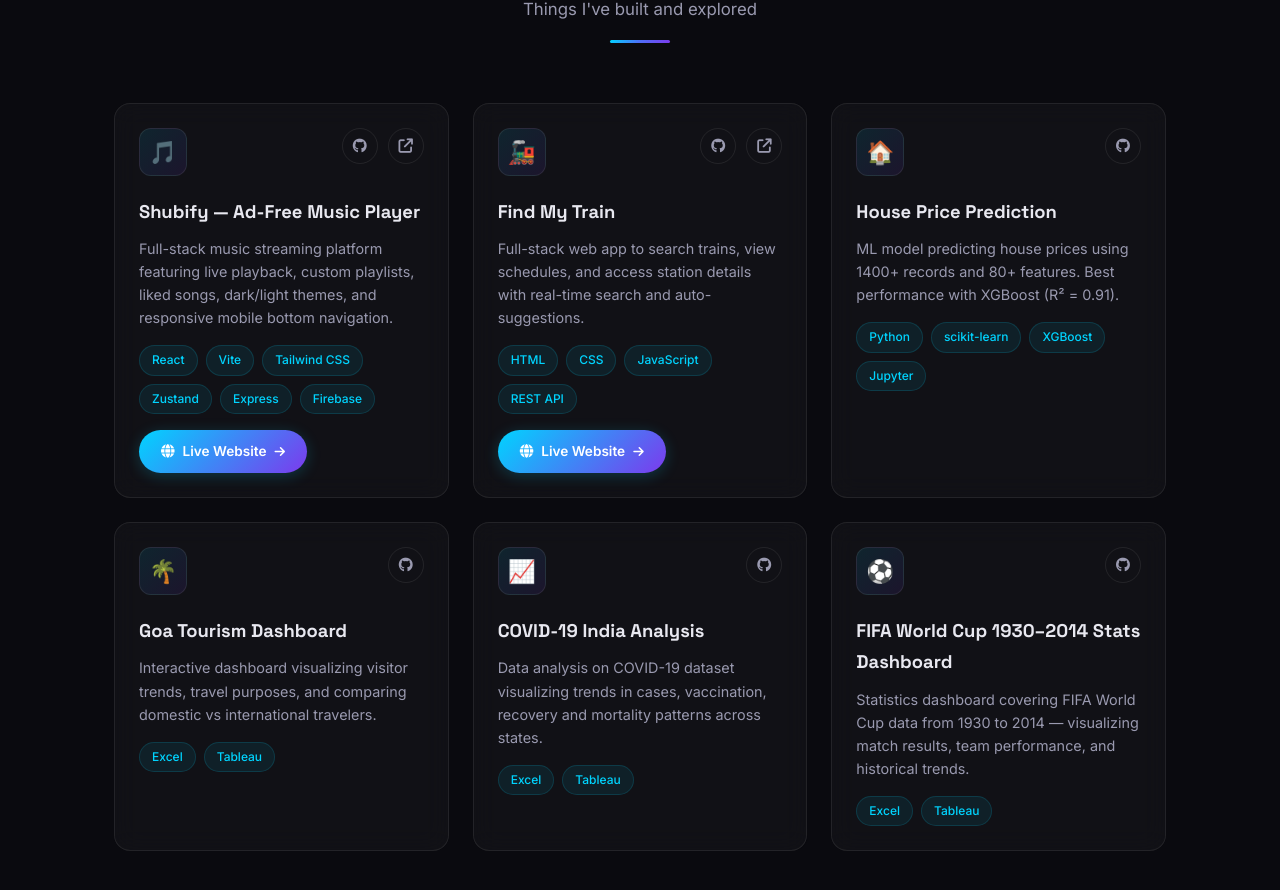
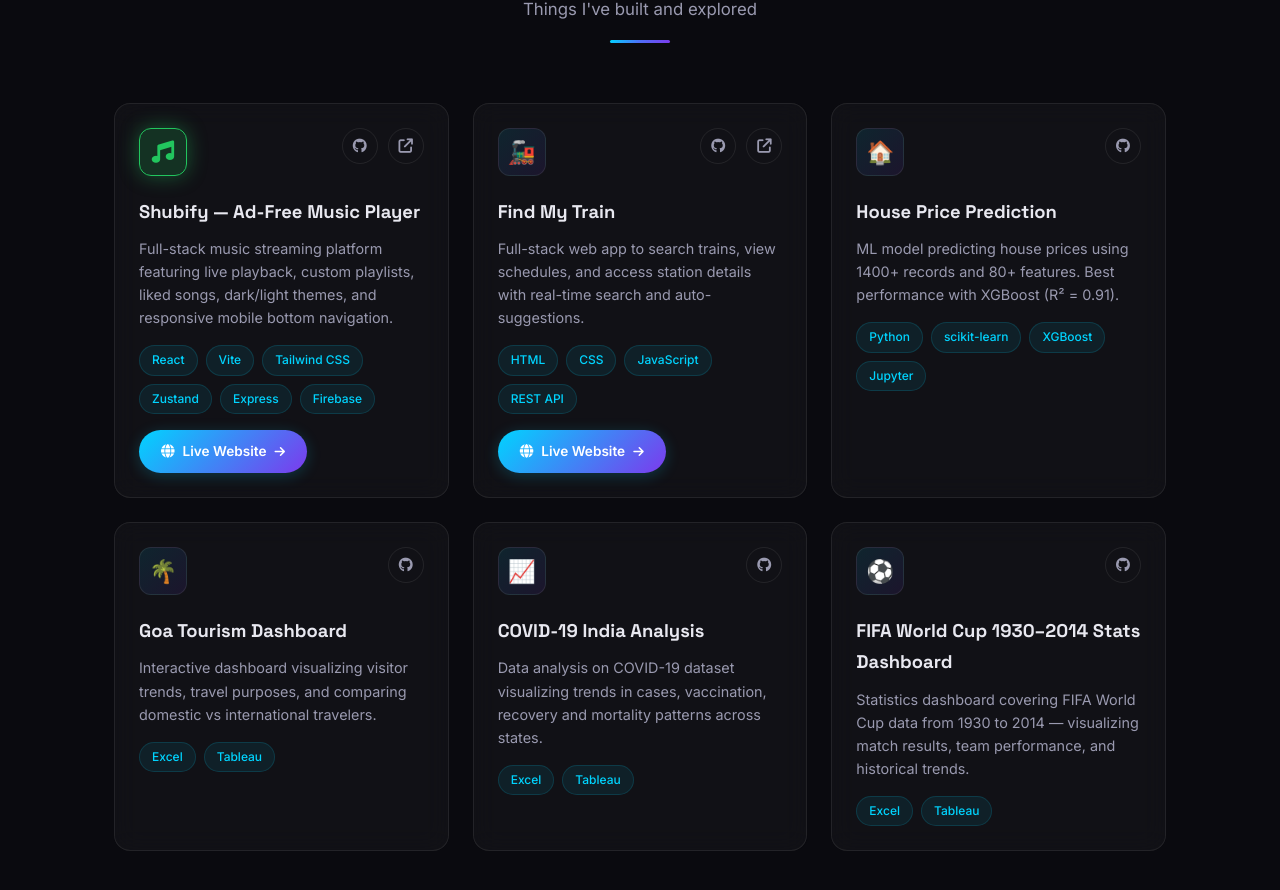
Before and after one commit to ShubhamGaonkar02/Portfolio, a React (Vite) app: page / in a window 1280 px wide. Shown: the part 3374-4264 px from the top of the page. Built offline with nearby package versions, Linux system fonts and the light colour scheme.

Commit message:
Make Shubify project logo icon bright light green & visible

```diff
--- a/src/components/Projects.jsx
+++ b/src/components/Projects.jsx
@@ -13,10 +13,29 @@ export default function Projects() {
           <div className="section-line"></div>
         </div>
         <div className="projects-grid">
-          {projectsData.map((proj, i) => (
+          {projectsData.map((proj, i) => {
+            const isShubify = proj.title.toLowerCase().includes('shubify');
+            return (
               <div className={`glass-card project-card reveal${i > 0 ? ` reveal-delay-${i}` : ''}`} key={i}>
                 <div className="project-card-header">
-                <div className="project-icon">{proj.icon}</div>
+                  <div
+                    className="project-icon"
+                    style={
+                      isShubify
+                        ? {
+                            background: 'rgba(34, 197, 94, 0.18)',
+                            border: '1.5px solid #22c55e',
+                            boxShadow: '0 0 20px rgba(34, 197, 94, 0.4)',
+                          }
+                        : {}
+                    }
+                  >
+                    {isShubify ? (
+                      <i className="fa-solid fa-music" style={{ color: '#22c55e', fontSize: '1.4rem' }}></i>
+                    ) : (
+                      proj.icon
+                    )}
+                  </div>
                   <div className="project-links">
                     {proj.github && (
                       <a href={proj.github} target="_blank" rel="noreferrer" title="GitHub">
@@ -46,7 +65,8 @@ export default function Projects() {
                   )}
                 </div>
               </div>
-          ))}
+            );
+          })}
         </div>
       </div>
     </section>
```
Lines whose indentation alone changed are shown as unchanged.
